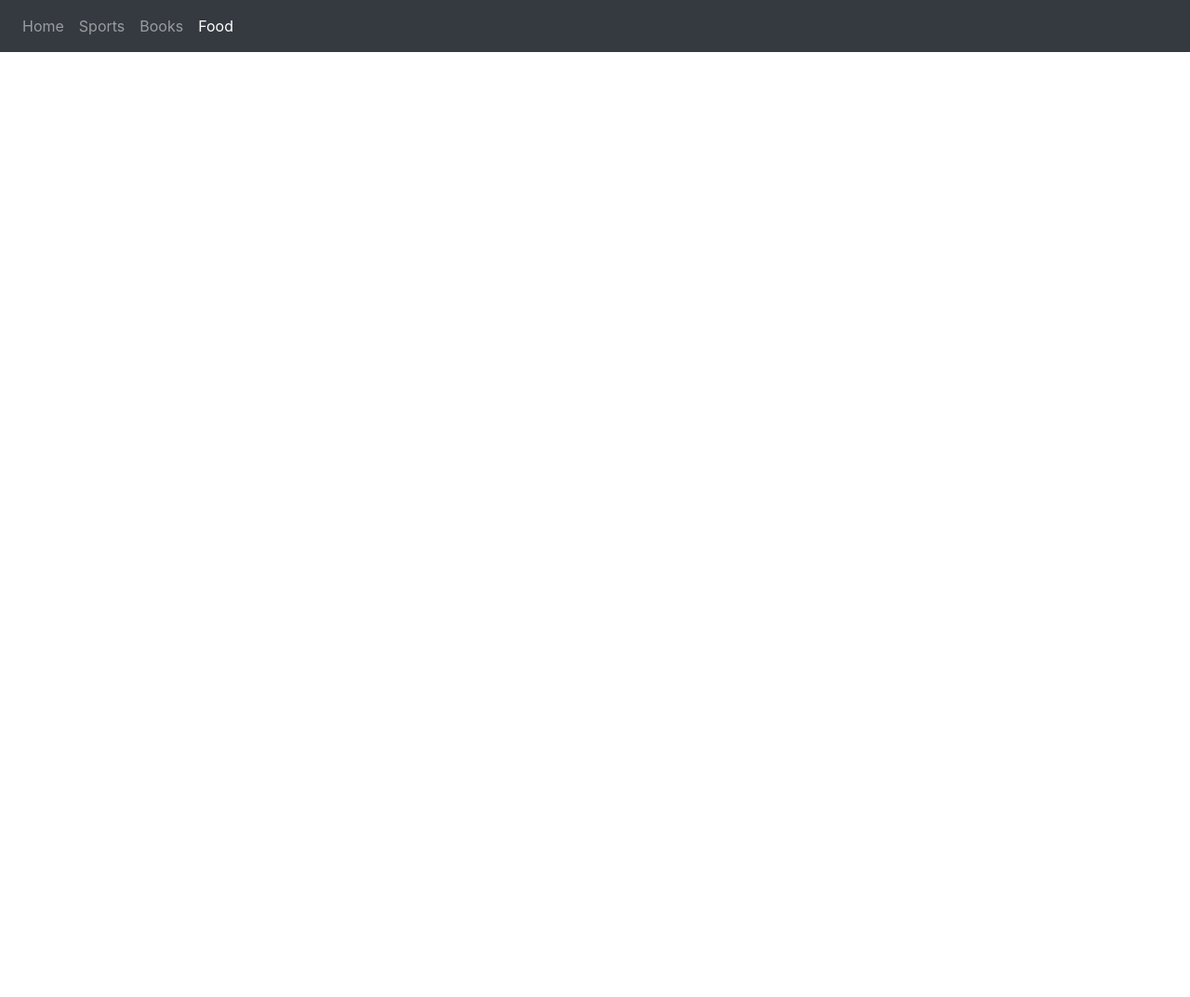
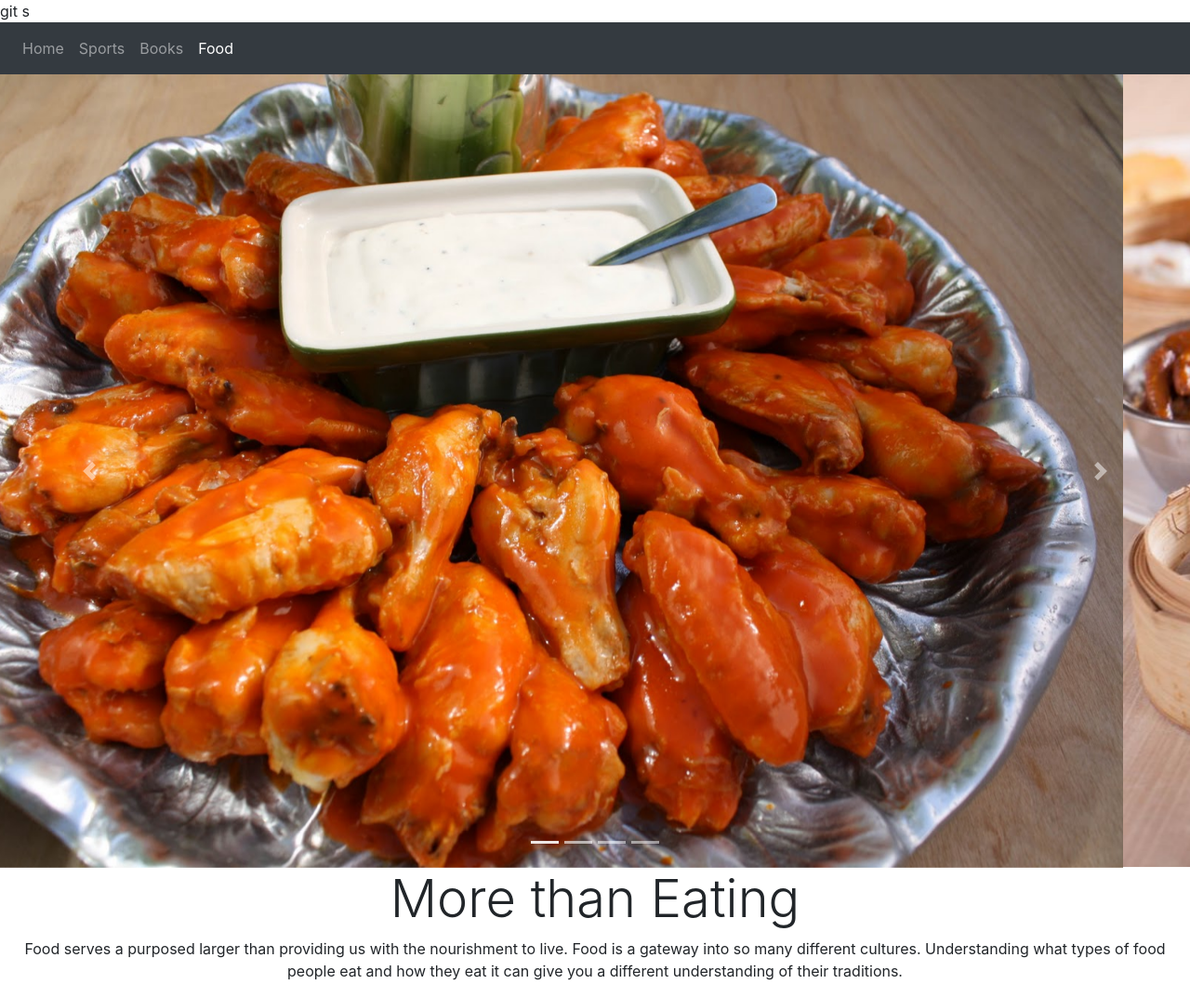
Before and after one commit to bigdub3298/cs50-hompage, a plain HTML site: page food.html in a window 1280 px wide. Shown: the whole page at 93% size. Before the commit the page ends 800 px from the top, so only its background shows below. Drawn offline with nearby package versions, Linux system fonts and the light colour scheme.

Commit message:
added image slider

```diff
--- a/food.html
+++ b/food.html
@@ -1,5 +1,6 @@
 <!DOCTYPE html>
 <html lang="en">
+
 <head>
 	<title>Wesley's Homepage</title>
 	<meta name="viewport" content="width=device-width, initial-scale=1">
@@ -7,21 +8,25 @@
 	<!-- Links Bootstrap CSS -->
 	<link rel="stylesheet" href="https://stackpath.bootstrapcdn.com/bootstrap/4.3.1/css/bootstrap.min.css"
 		integrity="sha384-ggOyR0iXCbMQv3Xipma34MD+dH/1fQ784/j6cY/iJTQUOhcWr7x9JvoRxT2MZw1T" crossorigin="anonymous">
-
+git s
 	<!-- Links Bootstrap Javascript -->
 	<script src="https://code.jquery.com/jquery-3.3.1.slim.min.js"
-    integrity="sha384-q8i/X+965DzO0rT7abK41JStQIAqVgRVzpbzo5smXKp4YfRvH+8abtTE1Pi6jizo" crossorigin="anonymous"></script>
+		integrity="sha384-q8i/X+965DzO0rT7abK41JStQIAqVgRVzpbzo5smXKp4YfRvH+8abtTE1Pi6jizo"
+		crossorigin="anonymous"></script>
 	<script src="https://cdnjs.cloudflare.com/ajax/libs/popper.js/1.14.7/umd/popper.min.js"
-    integrity="sha384-UO2eT0CpHqdSJQ6hJty5KVphtPhzWj9WO1clHTMGa3JDZwrnQq4sF86dIHNDz0W1" crossorigin="anonymous"></script>
+		integrity="sha384-UO2eT0CpHqdSJQ6hJty5KVphtPhzWj9WO1clHTMGa3JDZwrnQq4sF86dIHNDz0W1"
+		crossorigin="anonymous"></script>
 	<script src="https://stackpath.bootstrapcdn.com/bootstrap/4.3.1/js/bootstrap.min.js"
-    integrity="sha384-JjSmVgyd0p3pXB1rRibZUAYoIIy6OrQ6VrjIEaFf/nJGzIxFDsf4x0xIM+B07jRM" crossorigin="anonymous"></script>
+		integrity="sha384-JjSmVgyd0p3pXB1rRibZUAYoIIy6OrQ6VrjIEaFf/nJGzIxFDsf4x0xIM+B07jRM"
+		crossorigin="anonymous"></script>
 </head>
+
 <body>
 
 	<!-- Navigation Bar -->
 	<nav class="navbar navbar-expand-md navbar-dark bg-dark">
-        <button class="navbar-toggler" type="button" data-toggle="collapse" data-target="#navbarContent" aria-controls="#navbarContent"
-        aria-expanded="false" aria-label="Toggle Navigation">
+		<button class="navbar-toggler" type="button" data-toggle="collapse" data-target="#navbarContent"
+			aria-controls="#navbarContent" aria-expanded="false" aria-label="Toggle Navigation">
 			<span class="navbar-toggler-icon"></span>
 		</button>
 
@@ -34,5 +39,51 @@
 			</div>
 		</div>
   </nav>
+
+  <!-- Image Slider -->
+  <div id="slides" class="carousel slide padding" data-ride="carousel">
+    <ul class="carousel-indicators">
+      <li data-target="#slides" data-slide-to="0" class="active"></li>
+      <li data-target="#slides" data-slide-to="1"></li>
+      <li data-target="#slides" data-slide-to="2"></li>
+      <li data-target="#slides" data-slide-to="3"></li>
+    </ul>
+
+    <div class="carousel-inner">
+      <div class="carousel-item active">
+        <img src="img/hot-wings.jpg" class="d-block w-100" alt="first">
+      </div>
+      <div class="carousel-item">
+        <img src="img/dim-sum.jpg" class="d-block w-100" alt="second">
+      </div>
+      <div class="carousel-item">
+        <img src="img/enchiladas.jpg" class="d-block w-100" alt="third">
+      </div>
+      <div class="carousel-item">
+        <img src="img/pho.jpg" class="d-block w-100" alt="fourth">
+      </div>
+    </div>
+
+    <a class="carousel-control-prev" href="#slides" role="button" data-slide="prev">
+      <span class="carousel-control-prev-icon" aria-hidden="true"></span>
+      <span class="sr-only">Previous</span>
+    </a>
+    <a class="carousel-control-next" href="#slides" role="button" data-slide="next">
+      <span class="carousel-control-next-icon" aria-hidden="true"></span>
+      <span class="sr-only">Next</span>
+    </a>
+  </div>
+
+  <div class="container-fluid padding">
+    <div class="row text-center padding">
+      <div class="col-12">
+        <h1 class="display-4">More than Eating</h1>
+        <p>Food serves a purposed larger than providing us with the nourishment to live. Food is a gateway into
+          so many different cultures. Understanding what types of food people eat and how they eat it can give you a different
+          understanding of their traditions.</p>
+      </div>
+    </div>
+  </div>
 </body>
+
 </html>
```
Also changed, not shown: img/dim-sum.jpg (added), img/enchiladas.jpg (added), img/hot-wings.jpg (added), img/pho.jpg (added). Lines whose indentation alone changed are shown as unchanged.
